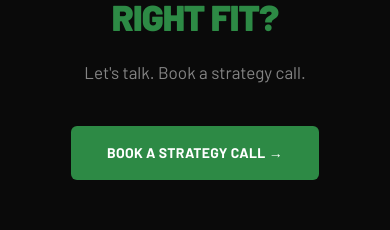
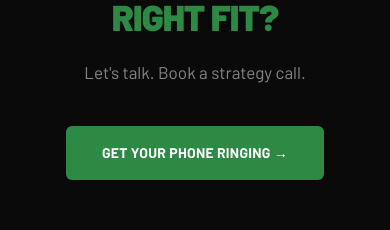
Before and after one commit to webberossi89/thomas-town-digital, a Next.js app: page /about in a window 390 px wide. Shown: the part 5209-5439 px from the top of the page. Built offline with nearby package versions, Linux system fonts and the light colour scheme.

Commit message:
SEO: update CTA button text to Get Your Phone Ringing

```diff
--- a/app/about/page.tsx
+++ b/app/about/page.tsx
@@ -412,7 +412,7 @@ export default function AboutPage() {
             Let&apos;s talk. Book a strategy call.
           </p>
           <Link href="/contact" className="btn-yellow" style={{ fontSize: "14px", padding: "16px 36px" }}>
-            Book a Strategy Call →
+            Get Your Phone Ringing →
           </Link>
         </div>
       </section>
```
